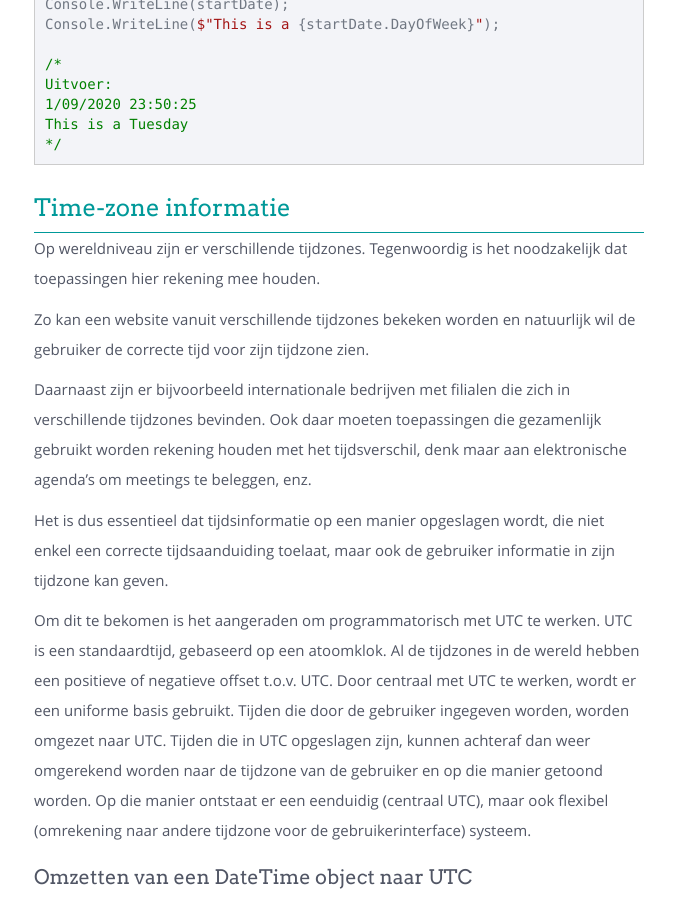
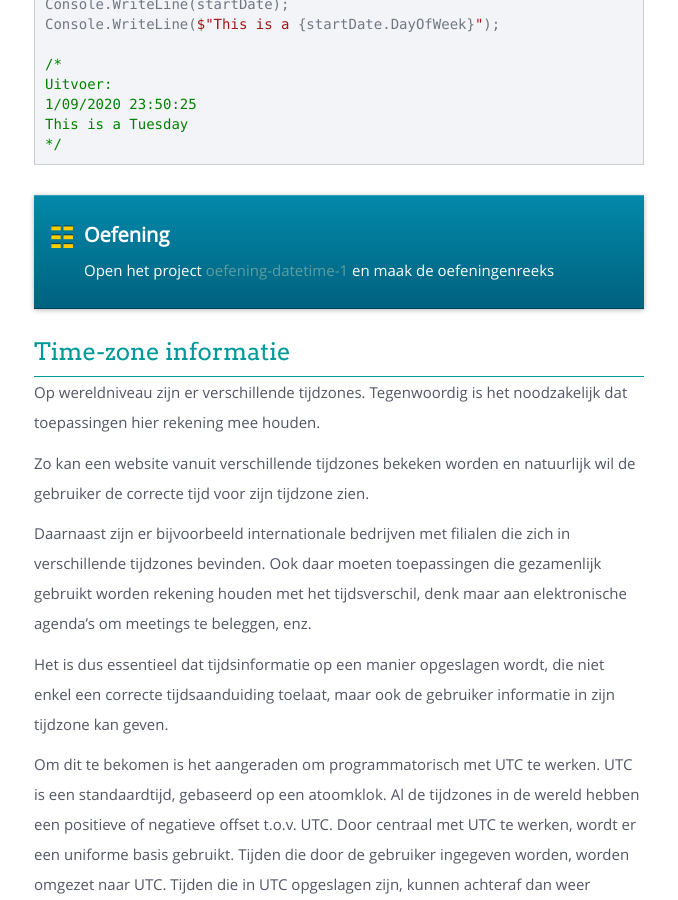
Before and after one commit to sma-it/sma-it.github.io, a Jekyll site: the page built from modules/basics/_posts/2000-01-11-DateTime.md, in a window 1280 px wide and 900 px high, scrolled down 2171 px. Shown: the whole window, without its empty margins (381-1059 px from the left). Built offline with Jekyll 4.4.1, drawn with Linux system fonts in a browser that asks for light colours; nearby versions of some CDN libraries; some of the changed text lies outside the part shown.

Commit message:
Oefeningen balk verplaatst

````diff
--- a/modules/basics/_posts/2000-01-11-DateTime.md
+++ b/modules/basics/_posts/2000-01-11-DateTime.md
@@ -84,6 +84,10 @@ Uitvoer:
 This is a Tuesday
 */
 ```
+
+<div class="note oefening">
+<p>Open het project <a href="https://github.com/sma-it/oefening-datetime-1" target="_blank">oefening-datetime-1</a> en maak de oefeningenreeks</p>
+</div>
 
 <div class="header2" markdown = "1">## Time-zone informatie
 </div>
@@ -218,8 +222,4 @@ The timezone of date1: Utc
 */
 ```
 
-<div class="note oefening">
-<p>Open het project <a href="https://github.com/sma-it/oefening-datetime-1" target="_blank">oefening-datetime-1</a> en maak de oefeningenreeks</p>
-</div>
-
 <div class="toTop"><a href="#top">Omhoog</a></div>
````
